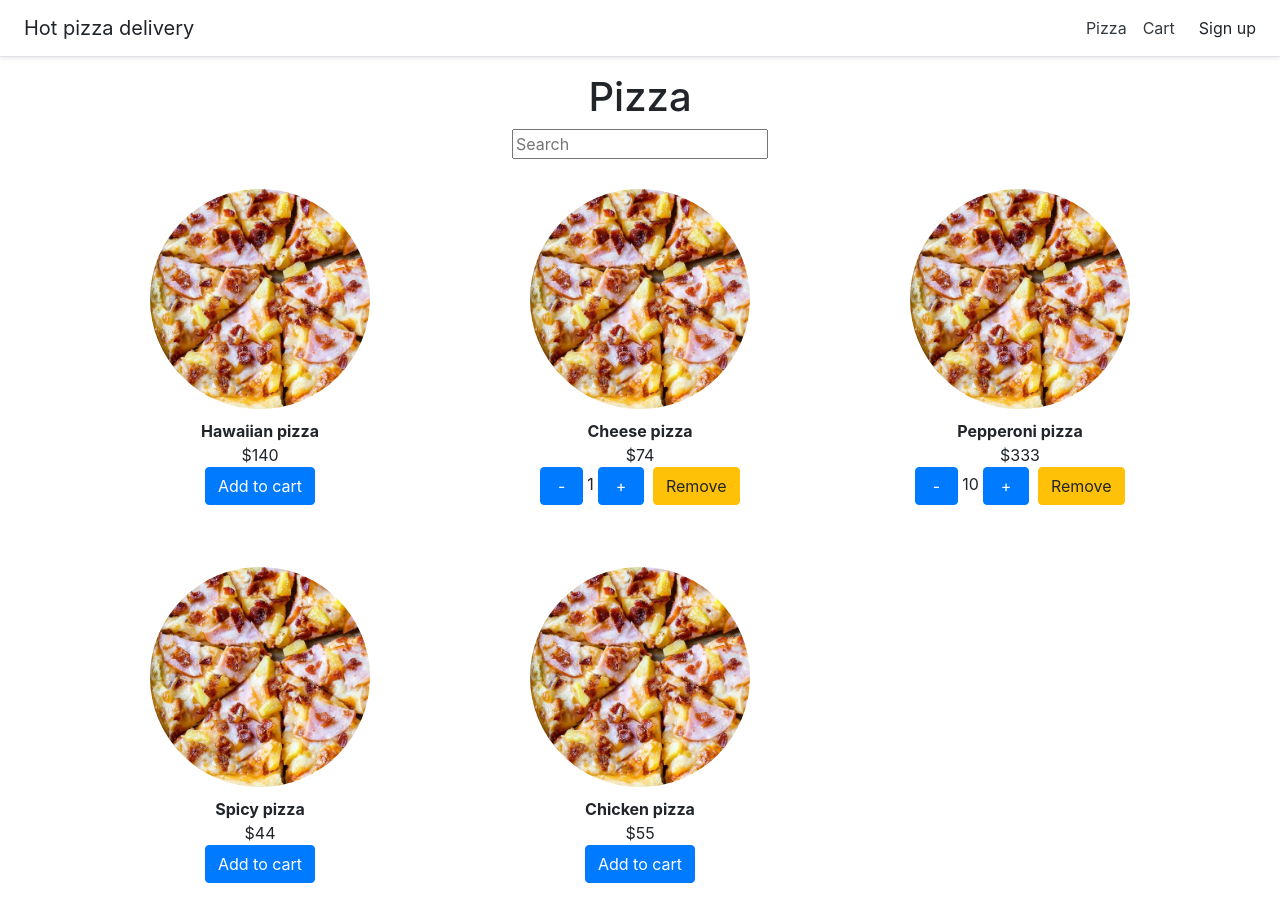
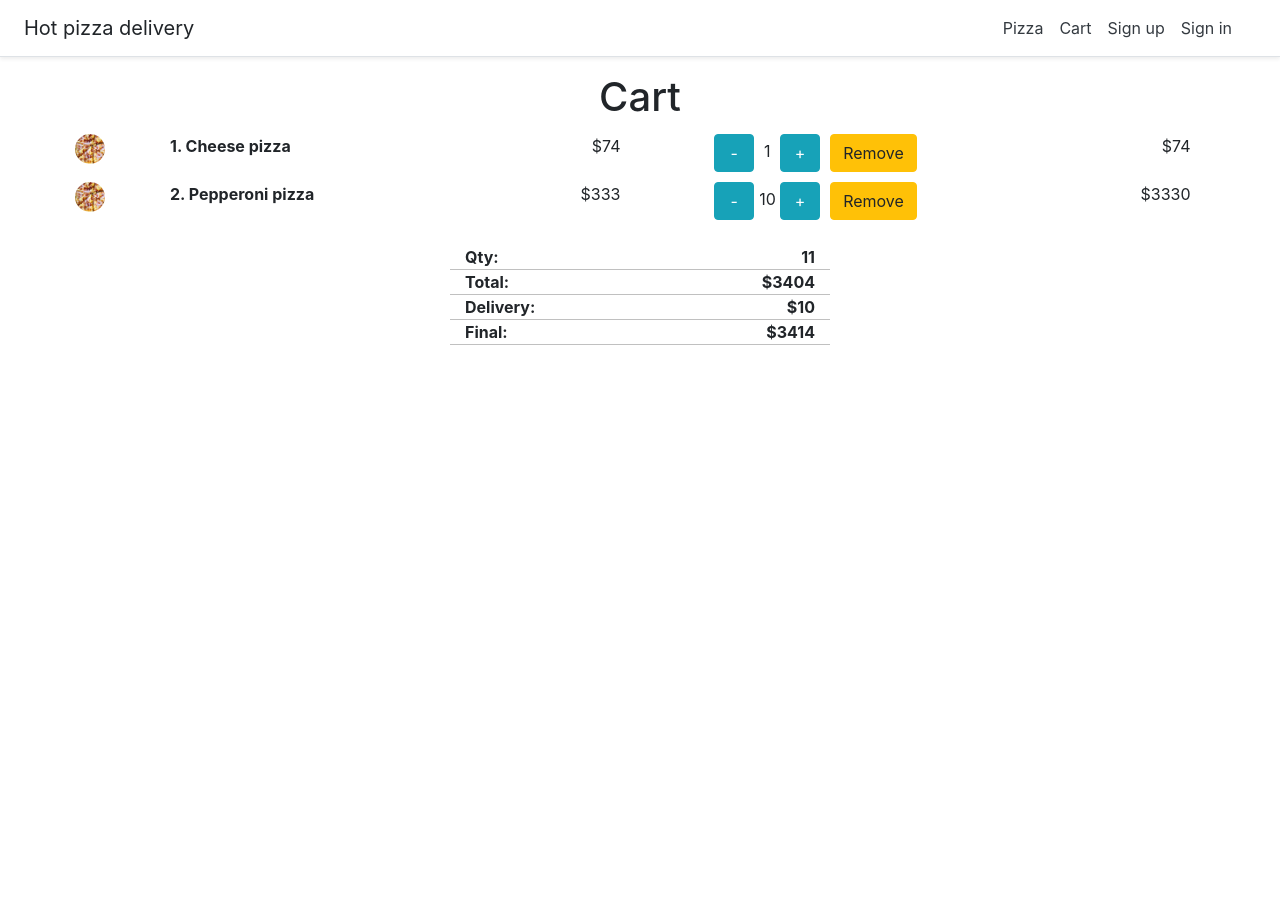
Before and after one commit to AlbertIlyasov/reactjs-pizza, a React (Create React App) app: page /cart in a window 1280 px wide. Shown: the top 922 px of the page. After the commit the page ends 800 px from the top, so only its background shows below. Built offline with nearby package versions, Linux system fonts and the light colour scheme.

Commit message:
Add react-router-dom. Add cartItemButtons() as component for Product page and Cart page

```diff
--- a/package.json
+++ b/package.json
@@ -11,6 +11,7 @@
     "prop-types": "^15.7.2",
     "react": "^16.13.1",
     "react-dom": "^16.13.1",
+    "react-router-dom": "^5.1.2",
     "react-scripts": "3.4.1"
   },
   "scripts": {
--- a/src/App.js
+++ b/src/App.js
@@ -1,9 +1,8 @@
 import React, { useState, useEffect } from 'react'
+import Context from './context'
 import Header from './components/Header/'
-import Products from './components/Products/'
-import Loader from './components/Loader/'
-import Cart from './components/Cart/'
-import Context from './Context'
+import { BrowserRouter as Router } from 'react-router-dom'
+import { useRoutes } from './router.js'
 import 'bootstrap/dist/css/bootstrap.min.css'
 import './App.css'
 
@@ -11,25 +10,15 @@ export default () => {
   const [products, setProducts] = useState([])
   const [loading, setLoading] = useState(true)
   const [keyword, setKeyword] = useState('')
-  const [page, setPage] = useState('pizza')
-
-  let pageName
-  const pageNames = [
-    {
-      page: 'pizza',
-      pageName: 'Pizza',
-    },
-    {
-      page: 'cart',
-      pageName: 'Cart',
-    }
-  ]
-  pageNames
-    .filter(props => props.page === page)
-    .map(props => pageName = props.pageName)
+  const [title, setTitle] = useState('')
+  const route = useRoutes()
+  const deliveryCost = 10
 
   useEffect(() => {
-    document.title = 'Pizza Delivery - React App'
+    document.title = title + ' - Pizza Delivery - React App'
+  }, [title])
+
+  useEffect(() => {
     setProducts([
       {
         id: 10,
@@ -70,7 +59,6 @@ export default () => {
     setLoading(false)
     return
 
-    // fetch('index.php')
     fetch('http://jsonplaceholder.typicode.com/todos?_limit=7')
       .then(response => response.json())
       .then(json => setProducts(json))
@@ -90,42 +78,29 @@ export default () => {
     setKeyword(e.target.value.trim())
   }
 
-  function activatePage(page) {
-    setPage(page)
-  }
-
   console.log('App render', new Date())
   return (
-    <Context.Provider value={{cartUpdate}}>
-      <Header page={page} activatePage={activatePage} />
-      <div className="container">
-        <div className="row justify-content-center">
-          <h1>{pageName}</h1>
+    <Context.Provider value={{
+      setTitle,
+      loading,
+      products,
+      filterProducts,
+      keyword,
+      cartUpdate,
+      deliveryCost
+    }}>
+      <Router>
+        <Header />
+        <div className="container">
+          <div className="row justify-content-center">
+            <h1>{title}</h1>
+          </div>
+          <div className="body">
+            {route}
+          </div>
         </div>
-        { 'pizza' === page &&
-          ( loading
-            ? <Loader />
-            : ( products.length
-              ? (
-                  <>
-                    <div className="row search-box">
-                      <input placeholder="Search" onChange={filterProducts} />
-                    </div>
-                    <Products products={products} keyword={keyword} />
-                  </>
-                )
-              : <div>No products.</div>
-            )
-          )
-        }
-        { 'cart' === page &&
-          ( loading
-            ? <Loader />
-            : <Cart products={products} cartUpdate={cartUpdate}/>
-          )
-        }
-      </div>
-      <footer/>
+        <footer/>
+      </Router>
     </Context.Provider>
   )
 }
--- a/src/components/Cart/index.js
+++ /dev/null
@@ -1,92 +0,0 @@
-import React from 'react'
-import PropTypes from 'prop-types'
-import './index.css'
-
-function Cart({ products, cartUpdate }) {
-  function buttons(product) {
-    return (
-        <>
-          <button className="btn btn-primary"
-            onClick={cartUpdate.bind(null, product.id, -1)}>
-          &nbsp;-&nbsp;
-          </button>
-
-          <div className="cart-item__qty">{product.qty}</div>
-
-          <button className="btn btn-primary"
-            onClick={cartUpdate.bind(null, product.id, 1)}>
-          &nbsp;+&nbsp;
-          </button>
-
-          &nbsp;&nbsp;&nbsp;
-          <button className="btn btn-warning"
-            onClick={cartUpdate.bind(null, product.id, -product.qty)}>
-            Remove
-          </button>
-        </>
-      )
-  }
-  let total = 0
-  const shippingCost = 10
-  let qty = 0
-  let index = 0
-  const list = products.filter(props=>props.qty).map(props => {
-    total += props.price * props.qty
-    qty += props.qty
-    index++
-    return (
-      <div className="row cart-item" key={props.id}>
-        <div className="col-2 col-md-1">
-          <img src={props.img} width="30" alt={props.name} className="cart-item__img"/>
-        </div>
-        <div className="col-8 col-md cart-item__name">{index}. {props.name}</div>
-        <div className="col-2 col-md-1 cart-item__price">{props.price}</div>
-
-        <div className="col-9 col-md-4" style={{textAlign: 'center'}}>
-          {buttons(props)}
-        </div>
-        <div className="col-3 col-md-2 cart-item__price">{props.price * props.qty}</div>
-        <div className="col-0">&nbsp;</div>
-      </div>
-    )
-  });
-  if (!qty) {
-    return <div className="row justify-content-center">Cart is empty.</div>
-  }
-  const cartSummaryNameClass = 'offset-3 col-4 offset-md-4 col-md-2 cart-summary__name'
-  const cartSummaryValueClass = 'col-3 col-md-2 cart-summary__value'
-  return (
-    <>
-      {list}
-      <div className="cart-summary">
-        <div className="row">
-          <div className={cartSummaryNameClass}>Qty:</div>
-          <div className={cartSummaryValueClass}>{qty}</div>
-
-          <div className={cartSummaryNameClass}>Total:</div>
-          <div className={cartSummaryValueClass}>
-            <span className="price">{total}</span>
-          </div>
-
-          <div className={cartSummaryNameClass}>Shipping:</div>
-          <div className={cartSummaryValueClass}>
-            <span className="price">{shippingCost}</span>
-          </div>
-
-          <div className={cartSummaryNameClass}>Final:</div>
-          <div className={cartSummaryValueClass}>
-            <span className="price">{total + shippingCost}</span>
-          </div>
-
-        </div>
-      </div>
-    </>
-  )
-}
-
-Cart.propTypes = {
-  products: PropTypes.arrayOf(PropTypes.object).isRequired,
-  cartUpdate: PropTypes.func.isRequired
-}
-
-export default Cart
--- a/src/components/Header/index.js
+++ b/src/components/Header/index.js
@@ -1,27 +1,16 @@
 import React from 'react'
-import PropTypes from 'prop-types'
+import { NavLink } from 'react-router-dom'
 import './index.css'
 
-function Header({ activatePage }) {
-  return (
-    <div className="d-flex flex-column flex-md-row align-items-center p-3 px-md-4
-    mb-3 bg-white border-bottom shadow-sm head">
+export default () => (
+    <div className="d-flex flex-column flex-md-row align-items-center p-3
+    px-md-4 mb-3 bg-white border-bottom shadow-sm head">
       <h5 className="my-0 mr-md-auto font-weight-normal">Hot pizza delivery</h5>
       <nav className="my-2 my-md-0 mr-md-3">
-        <span className="p-2 text-dark head__item"
-          onClick={activatePage.bind(null, 'pizza')}>
-          Pizza</span>
-        <span className="p-2 text-dark head__item"
-          onClick={activatePage.bind(null, 'cart')}>
-          Cart</span>
+        <NavLink to="/catalog" className="p-2 text-dark">Pizza</NavLink>
+        <NavLink to="/cart" className="p-2 text-dark">Cart</NavLink>
+        <NavLink to="/register" className="p-2 text-dark">Sign up</NavLink>
+        <NavLink to="/login" className="p-2 text-dark">Sign in</NavLink>
       </nav>
-      <span>Sign up</span>
     </div>
   )
-}
-
-Header.propTypes = {
-  activatePage: PropTypes.func.isRequired
-}
-
-export default Header
--- a/src/components/Product/index.css
+++ b/src/components/Product/index.css
@@ -31,6 +31,7 @@
 
 .product .product__qty {
   padding: 0;
+  padding-top: 5px;
   height: 100px;
   text-align: center;
 }
--- a/src/components/Product/index.js
+++ b/src/components/Product/index.js
@@ -1,6 +1,7 @@
 import React, { useContext } from 'react'
+import Context from '../../context'
 import PropTypes from 'prop-types'
-import Context from '../../Context'
+import { cartItemButtons } from '../../pages/Cart/'
 import './index.css'
 
 function Product({ product }) {
@@ -20,27 +21,8 @@ function Product({ product }) {
         <div className="col product__qty justify-content-center">
           { product.qty
             ? (
-                <div className="justify-content-center">
-                  <button className="btn btn-primary"
-                    onClick={cartUpdate.bind(null, product.id, -1)}>
-                  &nbsp;-&nbsp;
-                  </button>
-
-                  &nbsp;
-                  {product.qty}
-                  &nbsp;
-
-                  <button className="btn btn-primary"
-                    onClick={cartUpdate.bind(null, product.id, 1)}>
-                  &nbsp;+&nbsp;
-                  </button>
-
-                  &nbsp;&nbsp;
-
-                  <button className="btn btn-warning"
-                    onClick={cartUpdate.bind(null, product.id, -product.qty)}>
-                    Remove
-                  </button>
+                <div className="cart-item">
+                  {cartItemButtons(product, cartUpdate)}
                 </div>
               )
             : <button className="btn btn-primary"
--- a/src/components/Products/index.js
+++ /dev/null
@@ -1,26 +0,0 @@
-import React from 'react'
-import Product from '../Product/'
-import PropTypes from 'prop-types'
-
-function Products({ products, keyword }) {
-  return (
-    <div className="row">
-      { products
-          .filter(props => !keyword || props.name.toLowerCase().includes(keyword.toLowerCase()))
-          .map(props => (
-              <div className="col-12 col-md-4" key={props.id}>
-                <Product product={props} />
-              </div>
-            )
-          )
-      }
-    </div>
-  )
-}
-
-Products.propTypes = {
-  products: PropTypes.arrayOf(PropTypes.object).isRequired,
-  keyword: PropTypes.string.isRequired
-}
-
-export default Products
--- a/src/components/Cart/index.css
+++ b/src/pages/Cart/index.css
@@ -18,22 +18,32 @@
 .cart-item .cart-item__price::before {
   content: '$';
 }
-.price::before {
-  content: '$';
-}
 
 .cart-item .cart-item__qty {
   display: inline-block;
-  width: 40px;
-  border: none;
+  width: 26px;
   text-align: center;
 }
 
-.cart-item .cart-item__qty::after {
-  content: ' ';
+.cart-item .cart-item__button-minus {
+  width: 40px;
 }
-.cart-item .cart-item__qty::before {
-  content: ' ';
+.cart-item .cart-item__button-minus::before {
+  content: '-';
+}
+
+.cart-item .cart-item__button-add {
+  width: 40px;
+}
+.cart-item .cart-item__button-add::before {
+  content: '+';
+}
+
+.cart-item .cart-item__button-remove {
+  margin-left: 10px;
+}
+.cart-item .cart-item__button-remove::before {
+  content: 'Remove';
 }
 
 .cart-summary {
@@ -44,8 +54,13 @@
   font-weight: bold;
   border-bottom: 1px solid silver;
 }
+
 .cart-summary .cart-summary__value {
   font-weight: bold;
   text-align: right;
   border-bottom: 1px solid silver;
 }
+
+.cart-summary .cart-summary__price::before {
+  content: '$';
+}
--- /dev/null
+++ b/src/pages/Cart/index.js
@@ -0,0 +1,104 @@
+import React, { useContext, useEffect } from 'react'
+import Context from '../../context'
+import Loader from '../../components/Loader/'
+import './index.css'
+
+function cartItemButtons(product, cartUpdate) {
+  return (
+    <>
+      <button className="btn btn-info cart-item__button-minus"
+        onClick={cartUpdate.bind(null, product.id, -1)}/>
+
+      <div className="cart-item__qty">{product.qty}</div>
+
+      <button className="btn btn-info cart-item__button-add"
+        onClick={cartUpdate.bind(null, product.id, 1)}/>
+
+      <button className="btn btn-warning cart-item__button-remove"
+        onClick={cartUpdate.bind(null, product.id, -product.qty)}/>
+    </>
+  )
+}
+
+function Cart() {
+  const {
+    setTitle,
+    loading,
+    products,
+    cartUpdate,
+    deliveryCost
+  } = useContext(Context)
+
+  useEffect(()=>{
+    setTitle('Cart')
+  }, [setTitle])
+
+  if (loading) {
+    return <Loader />
+  }
+
+
+  let total = 0
+  let qty = 0
+  let index = 0
+
+  const list = products
+    .filter(props=>props.qty)
+    .map(props => {
+      total += props.price * props.qty
+      qty += props.qty
+      index++
+      return (
+        <div className="row cart-item" key={props.id}>
+          <div className="col-2 col-md-1">
+            <img src={props.img} width="30" alt={props.name} className="cart-item__img"/>
+          </div>
+          <div className="col-8 col-md cart-item__name">{index}. {props.name}</div>
+          <div className="col-2 col-md-1 cart-item__price">{props.price}</div>
+
+          <div className="col-9 col-md-4" style={{textAlign: 'center'}}>
+            {cartItemButtons(props, cartUpdate)}
+          </div>
+          <div className="col-3 col-md-2 cart-item__price">{props.price * props.qty}</div>
+          <div className="col-0">&nbsp;</div>
+        </div>
+      )
+    })
+
+  if (!qty) {
+    return <div className="row justify-content-center">Cart is empty.</div>
+  }
+
+  const cartSummaryNameClass = 'offset-3 col-4 offset-md-4 col-md-2 cart-summary__name'
+  const cartSummaryValueClass = 'col-3 col-md-2 cart-summary__value'
+  return (
+    <>
+      {list}
+      <div className="cart-summary">
+        <div className="row">
+
+          <div className={cartSummaryNameClass}>Qty:</div>
+          <div className={cartSummaryValueClass}>{qty}</div>
+
+          <div className={cartSummaryNameClass}>Total:</div>
+          <div className={cartSummaryValueClass}>
+            <span className="cart-summary__price">{total}</span>
+          </div>
+
+          <div className={cartSummaryNameClass}>Delivery:</div>
+          <div className={cartSummaryValueClass}>
+            <span className="cart-summary__price">{deliveryCost}</span>
+          </div>
+
+          <div className={cartSummaryNameClass}>Final:</div>
+          <div className={cartSummaryValueClass}>
+            <span className="cart-summary__price">{total + deliveryCost}</span>
+          </div>
+
+        </div>
+      </div>
+    </>
+  )
+}
+
+export { cartItemButtons, Cart }
--- /dev/null
+++ b/src/pages/Catalog/index.js
@@ -0,0 +1,45 @@
+import React, { useContext, useEffect } from 'react'
+import Context from '../../context'
+import Loader from '../../components/Loader/'
+import Product from '../../components/Product/'
+
+export const Catalog = () => {
+  const {
+    setTitle,
+    loading,
+    products,
+    filterProducts,
+    keyword
+  } = useContext(Context)
+
+  useEffect(() => {
+    setTitle('Pizza')
+  }, [setTitle])
+
+  if (loading) {
+    return <Loader />
+  }
+
+  if (!products.length) {
+    return <div className="row">No products.</div>
+  }
+
+  return (
+    <>
+      <div className="row search-box">
+        <input placeholder="Search" onChange={filterProducts} />
+      </div>
+      <div className="row">
+        { products
+            .filter(props => !keyword || props.name.toLowerCase().includes(keyword.toLowerCase()))
+            .map(props => (
+                <div className="col-12 col-md-4" key={props.id}>
+                  <Product product={props} />
+                </div>
+              )
+            )
+        }
+      </div>
+    </>
+  )
+}
--- /dev/null
+++ b/src/router.js
@@ -0,0 +1,20 @@
+import React from 'react'
+import {
+  Switch,
+  Route,
+  Redirect
+} from 'react-router-dom'
+import { Catalog } from './pages/Catalog/'
+import { Cart } from './pages/Cart/'
+
+export const useRoutes = () => (
+    <Switch>
+      <Route path="/catalog" exact>
+        <Catalog/>
+      </Route>
+      <Route path="/cart" exact>
+        <Cart/>
+      </Route>
+      <Redirect to="/catalog"/>
+    </Switch>
+)
```
Also changed, not shown: 1 other file (tests, documents, lock files or other folders).
